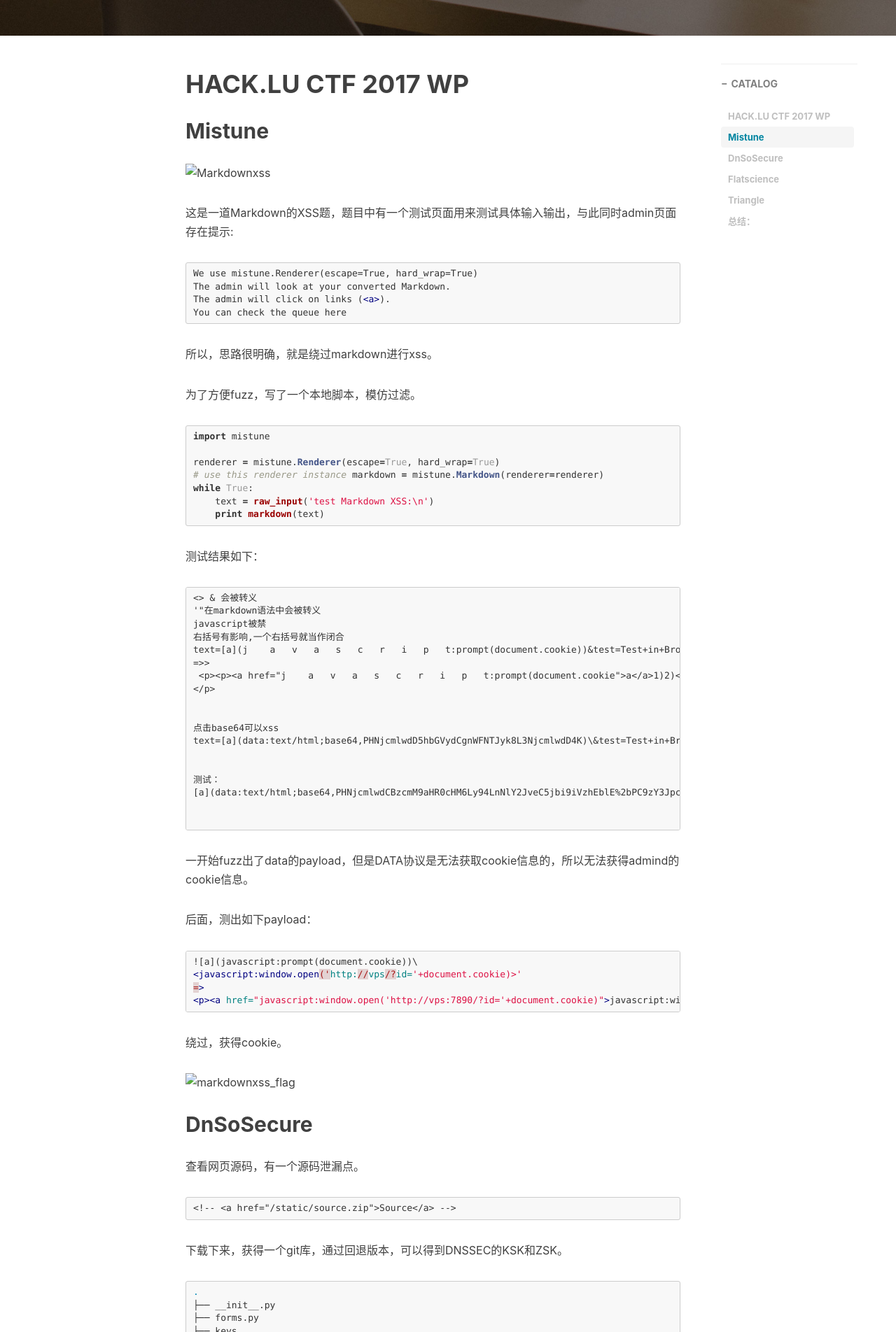
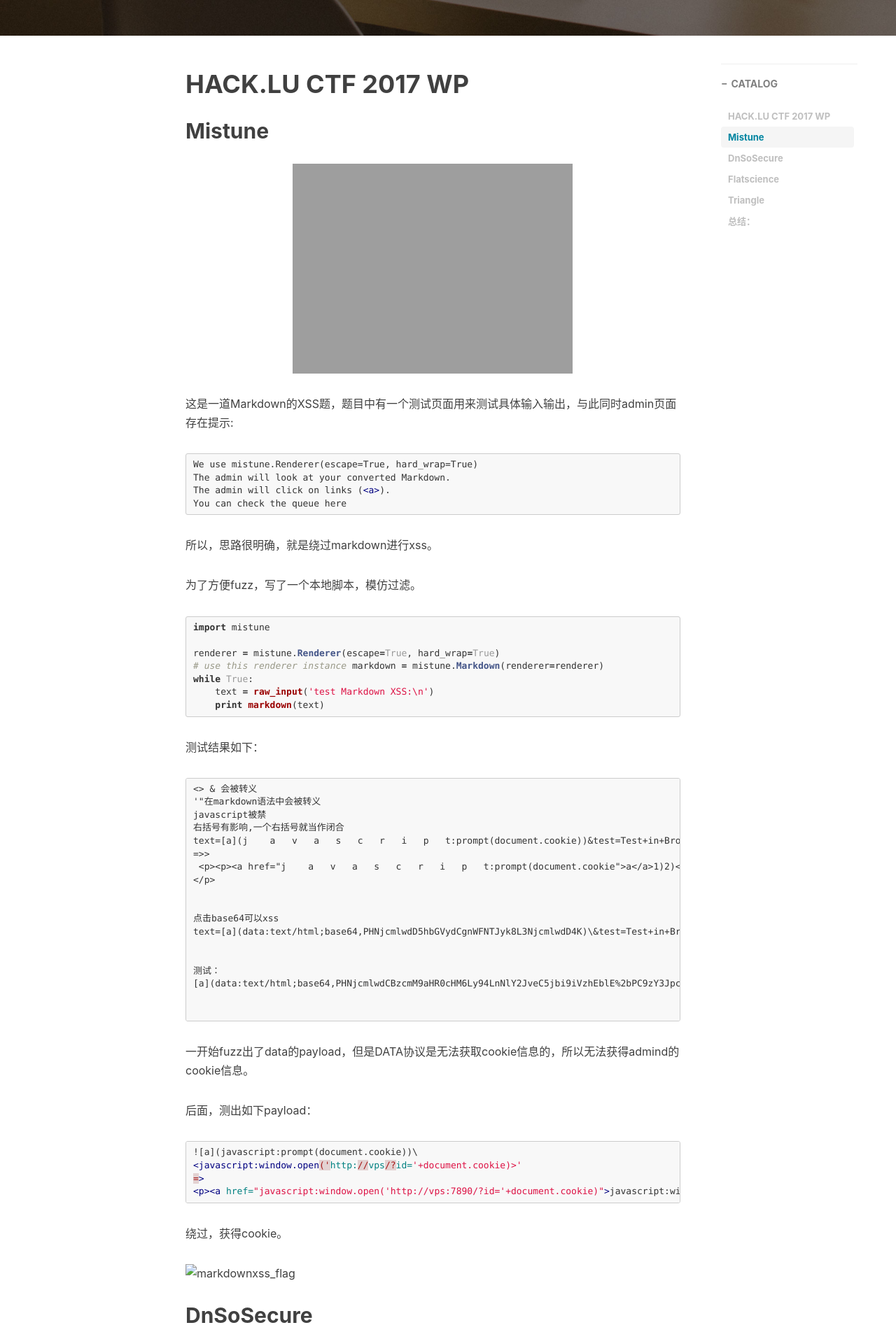
Before and after one commit to mo-xiaoxi/mo-xiaoxi.github.io, a Jekyll site: the page built from _posts/2017-10-19-hackluCTF.md, in a window 1280 px wide. Shown: the part 532-2436 px from the top of the page at 70% size. Built offline with Jekyll 4.4.1, drawn with Linux system fonts in a browser that asks for light colours; nearby versions of some CDN libraries; comment, search, counter and statistics services are not loaded.

Commit message:
更新hacklu CTF

```diff
--- a/_posts/2017-10-19-hackluCTF.md
+++ b/_posts/2017-10-19-hackluCTF.md
@@ -17,7 +17,7 @@ excerpt: Hack.lu CTF Web题解，共勉。
 
 ## Mistune
 
-![Markdownxss](/Users/moxiaoxi/Desktop/Markdownxss.png)
+![Markdownxss](http://momomoxiaoxi.com/img/post/hackluMarkdownxss.png)
 
 这是一道Markdown的XSS题，题目中有一个测试页面用来测试具体输入输出，与此同时admin页面存在提示:
 
```
